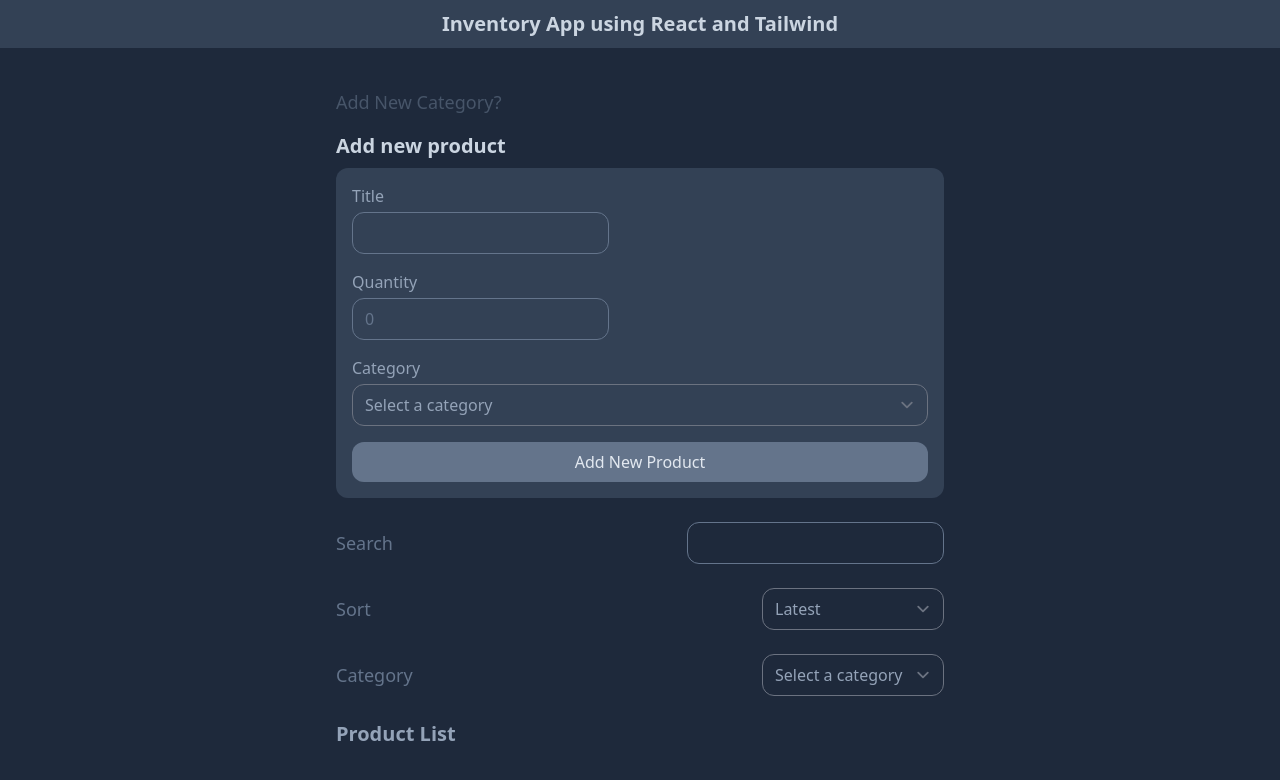
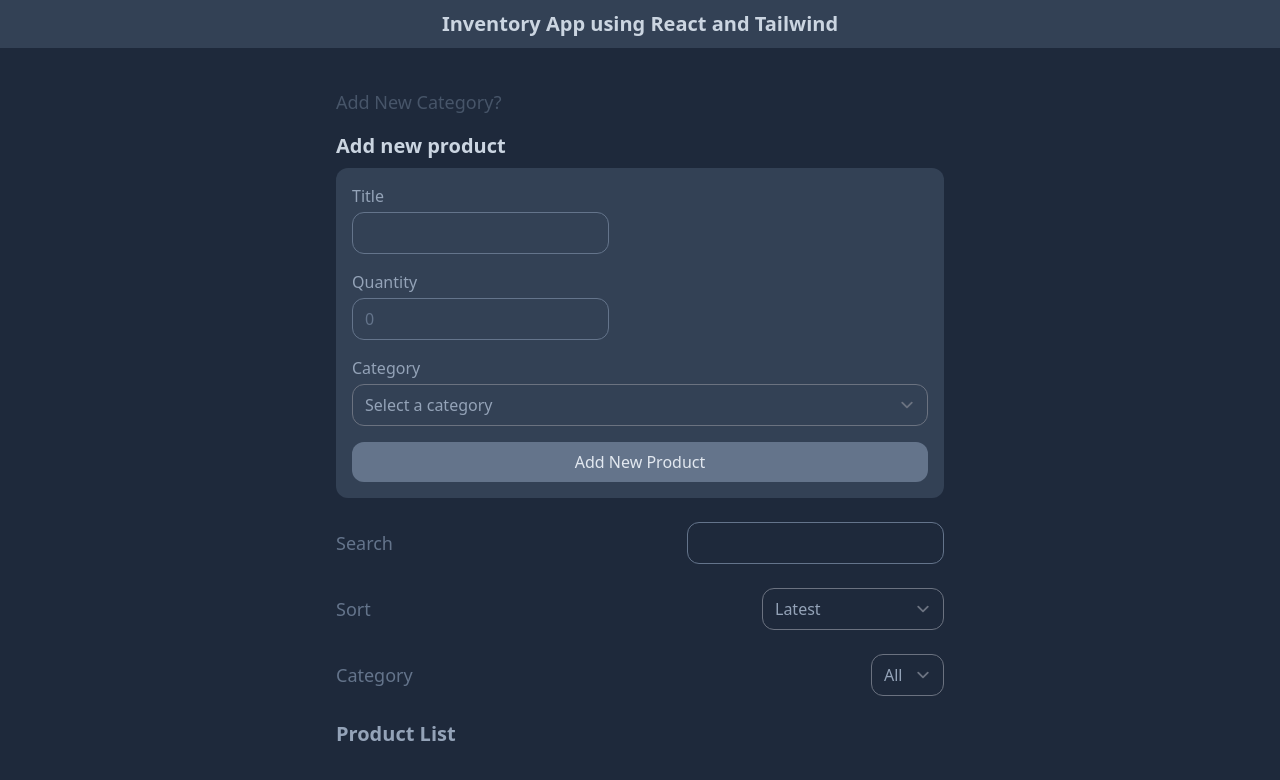
Before and after one commit to yasminebrahimi/inventory_app_react, a React (Vite) app: page / in a window 1280 px wide. Shown: the top 780 px of the page. Built offline with nearby package versions, Linux system fonts and the light colour scheme.

Commit message:
Change category filter default text to 'All'

```diff
--- a/src/components/Filter.jsx
+++ b/src/components/Filter.jsx
@@ -58,7 +58,7 @@
           onChange={onSelectCategory}
         >
           <option className="bg-slate-500 text-slate-300" value="">
-            Select a category
+            All
           </option>
           {categories.map((category) => {
             return (
```
